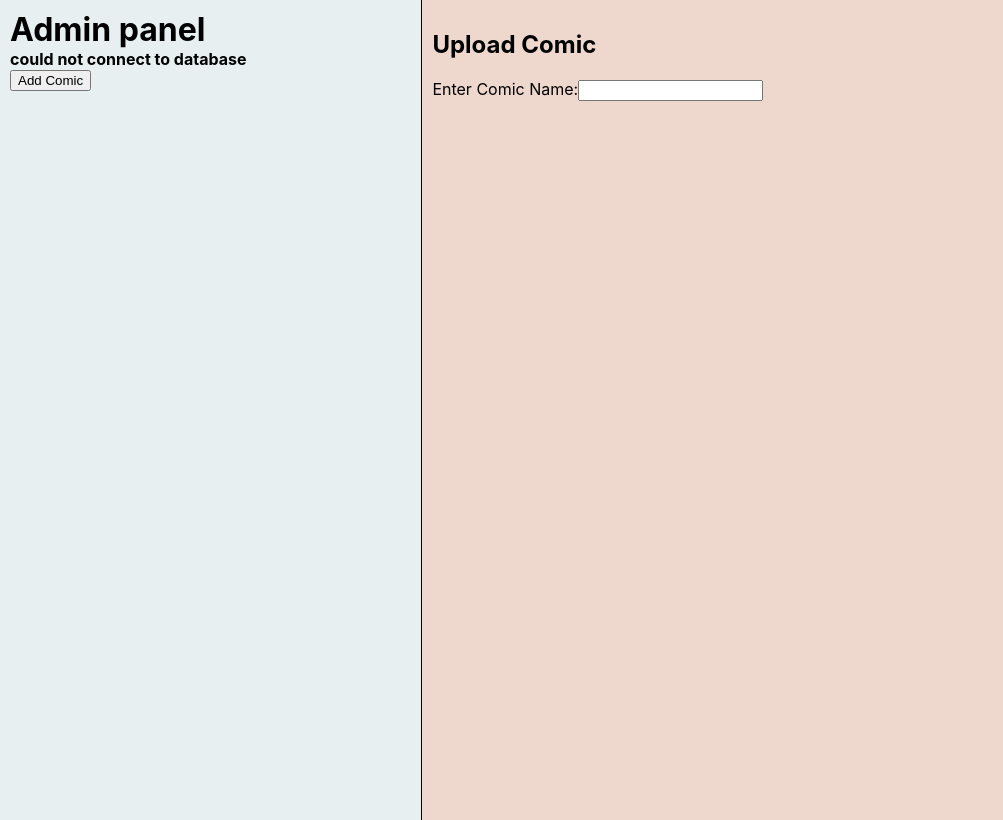
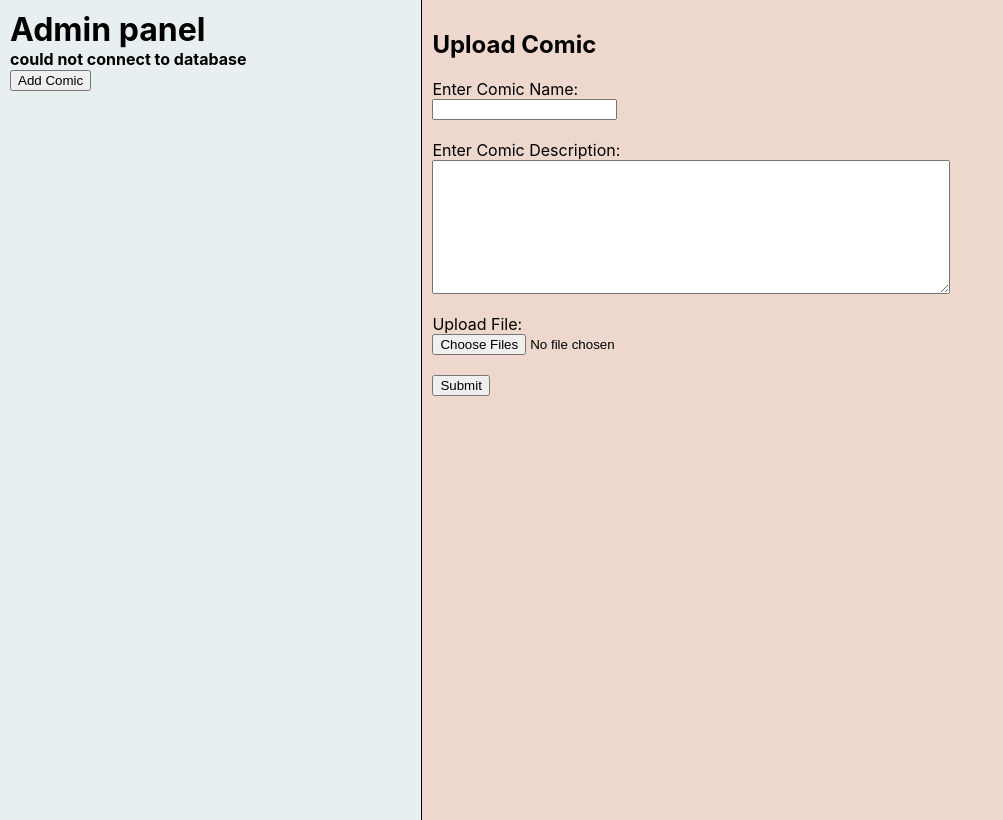
Before and after one commit to logan-wood/Gohji-Berry-Website, a React (Create React App) app in the folder client/: page /admin in a window 1280 px wide. Shown: the whole page, without its empty margins (0-1003 px from the left). Built offline with nearby package versions, Linux system fonts and the light colour scheme; no server answers.

Commit message:
attempting to post

```diff
--- a/client/src/Admin.js
+++ b/client/src/Admin.js
@@ -1,6 +1,6 @@
 import React from 'react';
 import './assets/styles/Admin.css'
-import AddComic from './assets/components/AddComic'
+import UploadComic from './assets/components/UploadComic'
 
 class Admin extends React.Component {
     state = {
@@ -57,7 +57,7 @@ class Admin extends React.Component {
                         </div>
 
                         <div className='contentPanel'>
-                            <AddComic></AddComic>
+                            <UploadComic></UploadComic>
                         </div>
                     </div>
 
--- a/client/src/App.js
+++ b/client/src/App.js
@@ -41,6 +41,7 @@ export default function App() {
                 <div className='main-btns'>
                     <button onClick={openLeft}>open left</button>
                     <button onClick={openRight}> open right</button>
+                    <a href='/admin'>admin panel</a>
                 </div>
             </div>
 
--- a/client/src/assets/components/AddComic.js
+++ /dev/null
@@ -1,22 +0,0 @@
-import React from 'react';
-
-class AddComic extends React.Component {
-
-    render() {
-        return(
-            <React.Fragment>
-                <h2>Upload Comic</h2>
-
-                <form >
-                    <label>Enter Comic Name:
-                        <input type="text" />
-                    </label>
-
-                </form>
-            </React.Fragment>
-        )
-    }
-
-}
-
-export default AddComic
--- /dev/null
+++ b/client/src/assets/components/UploadComic.js
@@ -0,0 +1,48 @@
+import React, { useState } from 'react';
+
+class UploadComic extends React.Component {
+  state = {
+    name: '',
+    description: '',
+    files: FileList,
+  }
+
+  handleSubmit = async () => {
+    fetch('https://reqbin.com/post', {
+      method: 'POST',
+      headers: {
+        'Content-Type': 'application/json',
+      },
+      body: JSON.stringify({message: 'test'})
+    }).then(data => {
+      console.log(data)
+    }).catch(e => {
+      console.log(e)
+    })
+  }
+
+  render() {
+    return (
+      <React.Fragment>
+        <h2>Upload Comic</h2>
+
+        <form className='form'>
+            <label>Enter Comic Name:
+                <input type='text' onChange={(e) => this.setState({ name: e.target.value })} />
+            </label>
+            <label>Enter Comic Description:
+                <textarea type='textbox' onChange={(e) => this.setState({ description: e.target.value })} />
+            </label>
+            <label>Upload File:
+                <input type='file' onChange={(e) => this.setState({ files: e.target.files})} multiple />
+            </label>
+
+            <button onClick={this.handleSubmit}>Submit</button>
+
+        </form>
+      </React.Fragment>
+    )
+  }
+}
+
+export default UploadComic
--- a/client/src/assets/styles/Admin.css
+++ b/client/src/assets/styles/Admin.css
@@ -26,3 +26,14 @@ h1, h4 {
     margin: 0;
     padding: 0;
 }
+
+.form * {
+    display: block;
+    margin-bottom: 20px;
+}
+
+textarea {
+    width: 80%;
+    max-width: 512px;
+    height: 128px;
+}
```
Also changed, not shown: 1 other file (tests, documents, lock files or other folders).
